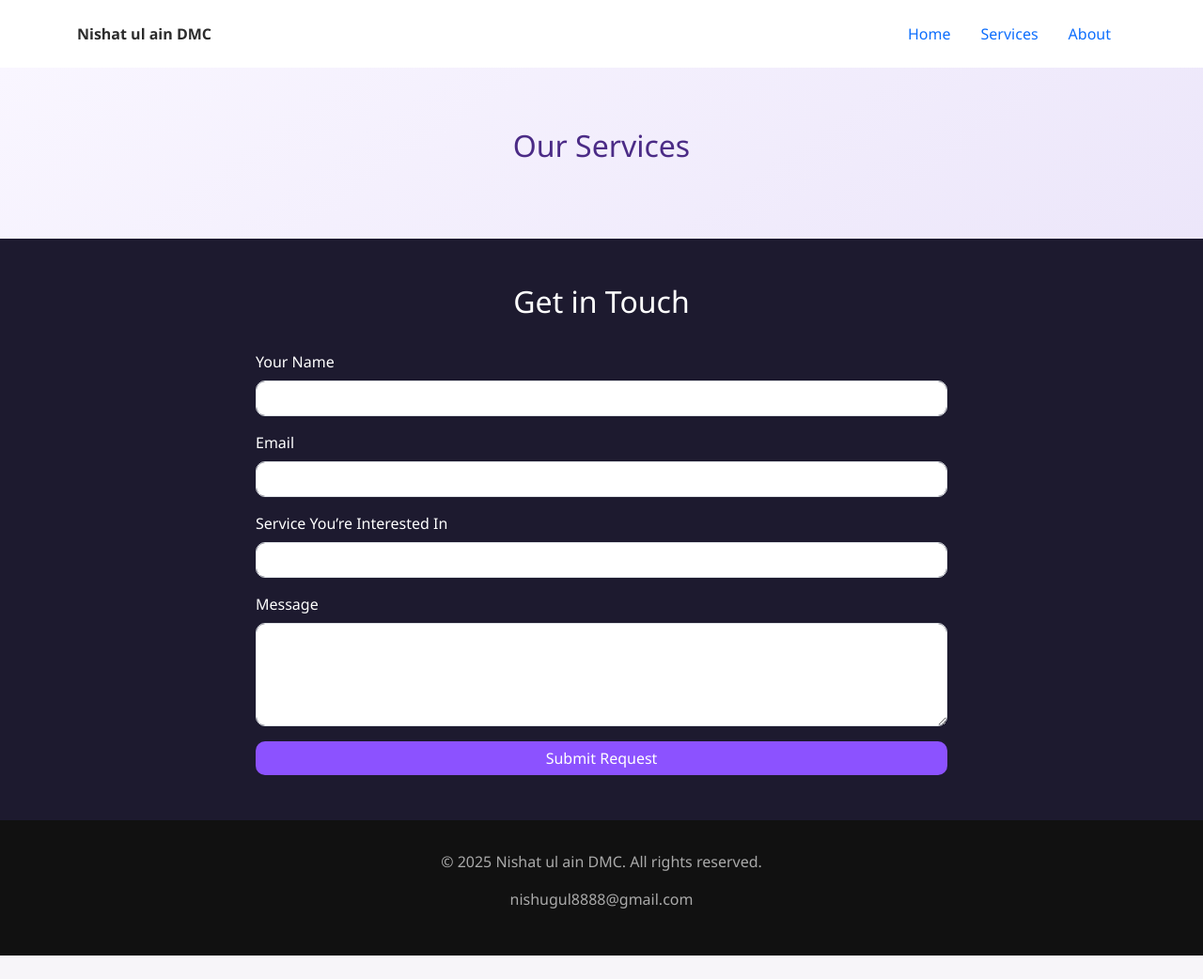
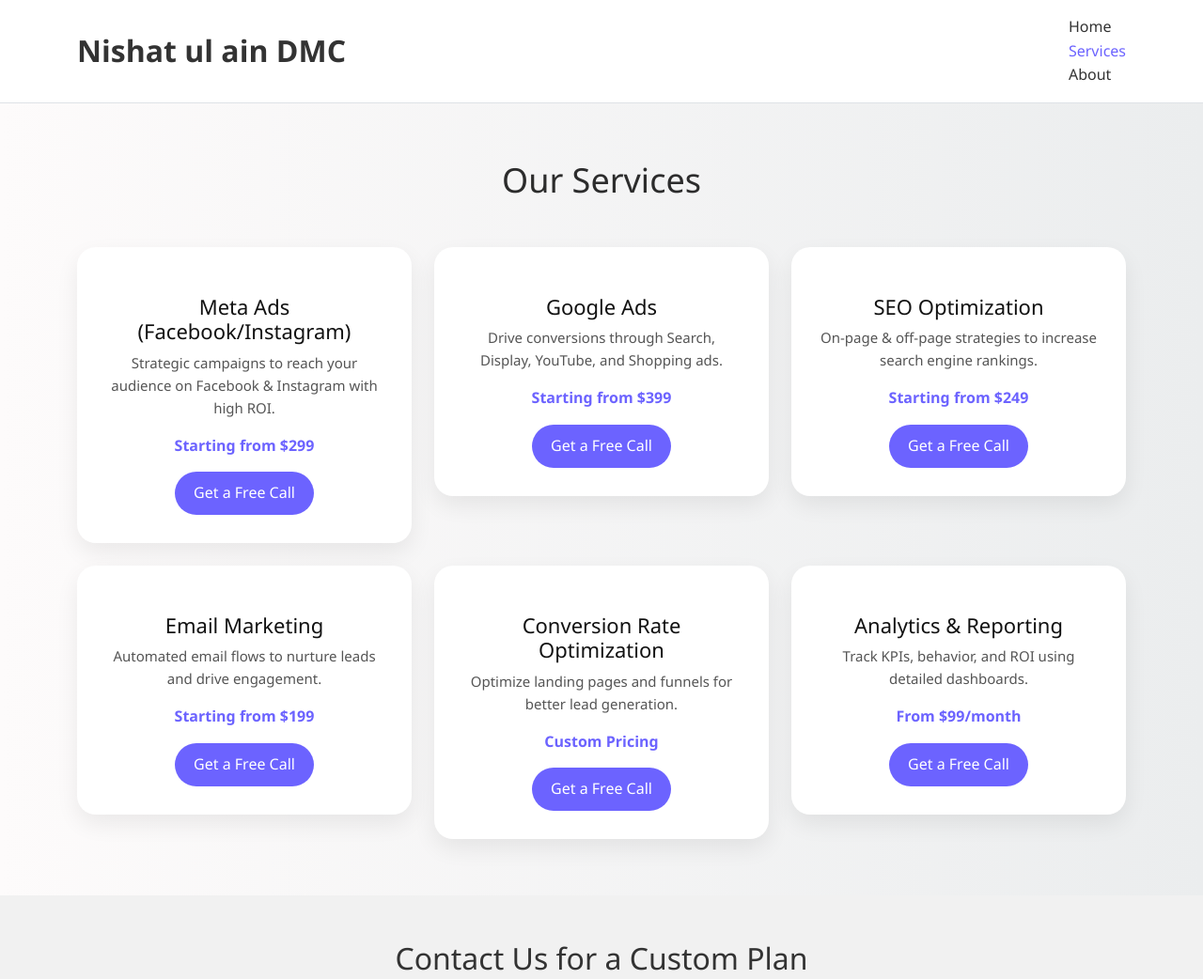
Before and after one commit to mdc-consultant/MDC-, a plain HTML site: page services.html in a window 1280 px wide. Shown: the top 1042 px of the page at 94% size. Before the commit the page ends 1017 px from the top, so only its background shows below. Drawn offline with nearby package versions, Linux system fonts and the light colour scheme.

Commit message:
Update services.html

```diff
--- a/services.html
+++ b/services.html
@@ -4,200 +4,232 @@
   <meta charset="UTF-8" />
   <meta name="viewport" content="width=device-width, initial-scale=1.0"/>
   <title>Services | Nishat ul ain DMC</title>
-
-  <!-- Bootstrap -->
-  <link href="https://cdn.jsdelivr.net/npm/bootstrap@5.3.2/dist/css/bootstrap.min.css" rel="stylesheet"/>
-
-  <!-- Font Awesome for icons -->
-  <link href="https://cdnjs.cloudflare.com/ajax/libs/font-awesome/6.5.0/css/all.min.css" rel="stylesheet"/>
-
-  <!-- Custom CSS -->
+  <link href="https://cdn.jsdelivr.net/npm/bootstrap@5.3.2/dist/css/bootstrap.min.css" rel="stylesheet">
+  <link rel="stylesheet" href="style.css">
   <style>
     body {
       font-family: 'Segoe UI', sans-serif;
-      background-color: #f7f5f9;
-      color: #222;
+      background-color: #f4f5f7;
+      color: #333;
     }
 
     header {
       background-color: #fff;
-      box-shadow: 0 1px 8px rgba(0, 0, 0, 0.05);
+      box-shadow: 0 2px 4px rgba(0,0,0,0.05);
     }
 
-    .navbar-brand {
-      font-weight: bold;
+    .nav-link {
+      color: #333;
+      font-weight: 500;
+    }
+
+    .nav-link.active {
+      color: #6c63ff;
+    }
+
+    .services-section {
+      padding: 60px 0;
+      background: linear-gradient(to right, #fdfbfb, #ebedee);
+    }
+
+    .section-title {
+      text-align: center;
+      font-size: 36px;
+      margin-bottom: 50px;
       color: #2c2c2c;
     }
 
-    .navbar-nav .nav-link.active {
-      color: #8c52ff;
-      font-weight: 500;
-    }
-
-    .services-section {
-      padding: 4rem 0;
-      background: linear-gradient(145deg, #f9f6ff, #ece6fa);
-    }
-
-    .services-section h2 {
+    .service-card {
+      background: #ffffff;
+      border: none;
+      border-radius: 20px;
+      box-shadow: 0 10px 25px rgba(0, 0, 0, 0.07);
+      transition: transform 0.3s ease;
+      padding: 30px;
       text-align: center;
-      margin-bottom: 2.5rem;
-      color: #4b2b86;
-    }
-
-    .service-card {
-      background-color: #fff;
-      border-radius: 20px;
-      box-shadow: 0 12px 25px rgba(0, 0, 0, 0.08);
-      padding: 2rem;
-      transition: 0.3s ease-in-out;
-      height: 100%;
-      display: flex;
-      flex-direction: column;
-      justify-content: space-between;
     }
 
     .service-card:hover {
-      transform: translateY(-8px);
-      box-shadow: 0 20px 35px rgba(0, 0, 0, 0.1);
+      transform: translateY(-10px);
     }
 
-    .service-icon {
-      font-size: 2.5rem;
-      color: #8c52ff;
-      margin-bottom: 1rem;
+    .service-card h4 {
+      margin-top: 20px;
+      color: #111;
+      font-size: 22px;
     }
 
-    .service-card h5 {
-      color: #2c2c2c;
-      font-weight: 600;
+    .service-card p {
+      font-size: 15px;
+      color: #555;
     }
 
     .service-card .price {
-      color: #8c52ff;
-      font-weight: 500;
-      font-size: 1.1rem;
-      margin: 0.5rem 0;
+      font-weight: bold;
+      font-size: 16px;
+      color: #6c63ff;
+      margin: 15px 0;
     }
 
-    .btn-call {
-      margin-top: auto;
-      background-color: #8c52ff;
-      color: #fff;
+    .service-card button {
+      background: #6c63ff;
+      color: white;
       border: none;
-      border-radius: 12px;
-      padding: 0.5rem 1rem;
+      padding: 10px 20px;
+      border-radius: 30px;
+      font-weight: 500;
+      transition: background 0.3s;
     }
 
-    .btn-call:hover {
-      background-color: #6d3ccc;
+    .service-card button:hover {
+      background: #574bff;
     }
 
-    .contact-form-section {
-      background: #1d1a2f;
-      padding: 3rem 0;
-      color: white;
+    .contact-form {
+      background: #fff;
+      padding: 40px;
+      border-radius: 16px;
+      box-shadow: 0 10px 25px rgba(0, 0, 0, 0.07);
     }
 
-    .contact-form-section h2 {
-      text-align: center;
-      color: #fff;
-      margin-bottom: 2rem;
+    .contact-form input,
+    .contact-form textarea {
+      border-radius: 10px;
+      border: 1px solid #ddd;
     }
 
-    .form-control,
-    .btn-submit {
-      border-radius: 10px;
-    }
-
-    .btn-submit {
-      background-color: #8c52ff;
-      color: #fff;
+    .contact-form .btn {
+      background-color: #6c63ff;
       border: none;
     }
 
-    .btn-submit:hover {
-      background-color: #6a3bd9;
-    }
-
-    footer {
-      background-color: #111;
-      color: #aaa;
-      padding: 2rem 0;
-    }
-
-    footer a {
-      color: #aaa;
-      text-decoration: none;
-    }
-
-    footer a:hover {
-      color: #fff;
+    .contact-form .btn:hover {
+      background-color: #574bff;
     }
   </style>
 </head>
+<body>
 
-<body>
-  <!-- Navbar -->
-  <header class="py-3">
+<header class="py-3 border-bottom">
   <div class="container d-flex justify-content-between align-items-center">
-      <a class="navbar-brand" href="index.html">Nishat ul ain DMC</a>
+    <h2 class="mb-0 fw-bold">Nishat ul ain DMC</h2>
     <nav>
-        <ul class="nav">
-          <li class="nav-item"><a href="index.html" class="nav-link">Home</a></li>
-          <li class="nav-item"><a href="services.html" class="nav-link active">Services</a></li>
-          <li class="nav-item"><a href="about.html" class="nav-link">About</a></li>
-        </ul>
+      <a href="index.html" class="nav-link">Home</a>
+      <a href="services.html" class="nav-link active">Services</a>
+      <a href="about.html" class="nav-link">About</a>
     </nav>
   </div>
 </header>
 
-  <!-- Services Section -->
-  <section class="services-section">
+<main class="services-section">
   <div class="container">
-      <h2>Our Services</h2>
+    <h2 class="section-title">Our Services</h2>
     <div class="row g-4">
-        <!-- Service Cards -->
-        <!-- (cards omitted here for brevity, they would be inserted just like before) -->
+      <!-- Service 1 -->
+      <div class="col-md-4">
+        <div class="service-card">
+          <h4>Meta Ads (Facebook/Instagram)</h4>
+          <p>Strategic campaigns to reach your audience on Facebook & Instagram with high ROI.</p>
+          <div class="price">Starting from $299</div>
+          <button>Get a Free Call</button>
+        </div>
+      </div>
+
+      <!-- Service 2 -->
+      <div class="col-md-4">
+        <div class="service-card">
+          <h4>Google Ads</h4>
+          <p>Drive conversions through Search, Display, YouTube, and Shopping ads.</p>
+          <div class="price">Starting from $399</div>
+          <button>Get a Free Call</button>
+        </div>
+      </div>
+
+      <!-- Service 3 -->
+      <div class="col-md-4">
+        <div class="service-card">
+          <h4>SEO Optimization</h4>
+          <p>On-page & off-page strategies to increase search engine rankings.</p>
+          <div class="price">Starting from $249</div>
+          <button>Get a Free Call</button>
+        </div>
+      </div>
+
+      <!-- Service 4 -->
+      <div class="col-md-4">
+        <div class="service-card">
+          <h4>Email Marketing</h4>
+          <p>Automated email flows to nurture leads and drive engagement.</p>
+          <div class="price">Starting from $199</div>
+          <button>Get a Free Call</button>
+        </div>
+      </div>
+
+      <!-- Service 5 -->
+      <div class="col-md-4">
+        <div class="service-card">
+          <h4>Conversion Rate Optimization</h4>
+          <p>Optimize landing pages and funnels for better lead generation.</p>
+          <div class="price">Custom Pricing</div>
+          <button>Get a Free Call</button>
+        </div>
+      </div>
+
+      <!-- Service 6 -->
+      <div class="col-md-4">
+        <div class="service-card">
+          <h4>Analytics & Reporting</h4>
+          <p>Track KPIs, behavior, and ROI using detailed dashboards.</p>
+          <div class="price">From $99/month</div>
+          <button>Get a Free Call</button>
+        </div>
+      </div>
+    </div>
+  </div>
+</main>
+
+<section class="py-5" style="background-color: #f1f1f1;">
+  <div class="container">
+    <h2 class="text-center mb-4">Contact Us for a Custom Plan</h2>
+    <div class="contact-form mx-auto" style="max-width: 700px;">
+      <form>
+        <div class="mb-3">
+          <label for="name" class="form-label">Full Name</label>
+          <input type="text" id="name" class="form-control" placeholder="Your name" required>
+        </div>
+        <div class="mb-3">
+          <label for="email" class="form-label">Email Address</label>
+          <input type="email" id="email" class="form-control" placeholder="you@example.com" required>
+        </div>
+        <div class="mb-3">
+          <label for="service" class="form-label">Service You're Interested In</label>
+          <input type="text" id="service" class="form-control" placeholder="e.g., Google Ads, SEO..." required>
+        </div>
+        <div class="mb-3">
+          <label for="message" class="form-label">Your Message</label>
+          <textarea id="message" class="form-control" rows="4" placeholder="Write your message here..."></textarea>
+        </div>
+        <button type="submit" class="btn btn-primary w-100">Submit Inquiry</button>
+      </form>
     </div>
   </div>
 </section>
 
-  <!-- Contact Form Section -->
-  <section id="contact-form" class="contact-form-section">
-    <div class="container">
-      <h2>Get in Touch</h2>
-      <div class="row justify-content-center">
-        <div class="col-md-8">
-          <form action="mailto:nishugul8888@gmail.com" method="POST" enctype="text/plain">
-            <div class="mb-3">
-              <label class="form-label">Your Name</label>
-              <input type="text" name="name" class="form-control" required />
+<footer class="bg-dark text-white py-4">
+  <div class="container d-flex justify-content-between">
+    <div>
+      <h5>Nishat ul ain DMC</h5>
+      <p>Email: <a href="mailto:nishugul8888@gmail.com" class="text-white">nishugul8888@gmail.com</a></p>
+      <p>Meo Street Jhang Sadar 35200, Pakistan</p>
     </div>
-            <div class="mb-3">
-              <label class="form-label">Email</label>
-              <input type="email" name="email" class="form-control" required />
+    <div>
+      <h5>Quick Links</h5>
+      <ul class="list-unstyled">
+        <li><a href="index.html" class="text-white">Home</a></li>
+        <li><a href="services.html" class="text-white">Services</a></li>
+        <li><a href="about.html" class="text-white">About</a></li>
+      </ul>
     </div>
-            <div class="mb-3">
-              <label class="form-label">Service You’re Interested In</label>
-              <input type="text" name="service" class="form-control" />
-            </div>
-            <div class="mb-3">
-              <label class="form-label">Message</label>
-              <textarea name="message" class="form-control" rows="4"></textarea>
-            </div>
-            <button type="submit" class="btn btn-submit w-100">Submit Request</button>
-          </form>
-        </div>
-      </div>
-    </div>
-  </section>
-
-  <!-- Footer -->
-  <footer class="text-center">
-    <div class="container">
-      <p>&copy; 2025 Nishat ul ain DMC. All rights reserved.</p>
-      <p><a href="mailto:nishugul8888@gmail.com">nishugul8888@gmail.com</a></p>
   </div>
 </footer>
 
```
Lines whose indentation alone changed are shown as unchanged.
